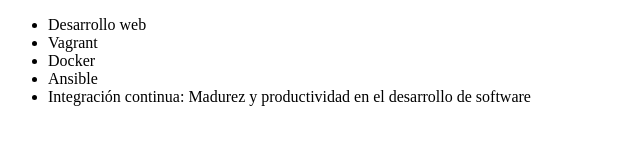
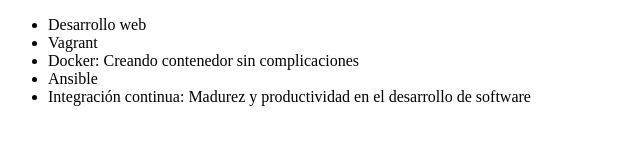
Before and after one commit to Guerrero16/alura-git, a plain HTML site: page index.html in a window 1280 px wide. Shown: the whole page, without its empty margins (0-640 px from the left). Drawn offline with Linux system fonts and the light colour scheme.

Commit message:
Corrigirndo nombre de curso de Docker

```diff
--- a/index.html
+++ b/index.html
@@ -8,7 +8,7 @@
         <ul>
             <li> Desarrollo web </li>
             <li> Vagrant </li>
-            <li> Docker </li>
+            <li> Docker: Creando contenedor sin complicaciones </li>
             <li> Ansible </li>
             <li> Integración continua: Madurez y productividad en el desarrollo de software </li>
         </ul>
```
